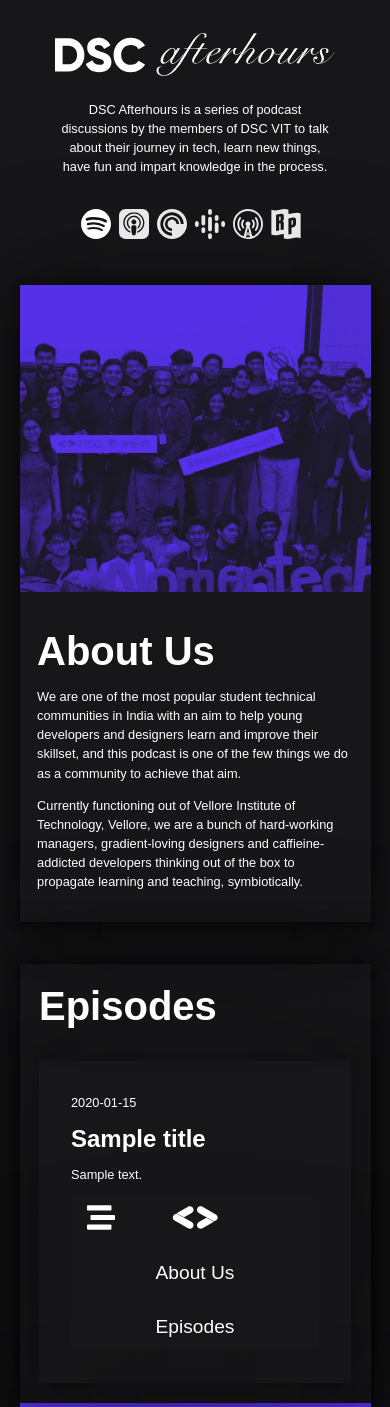
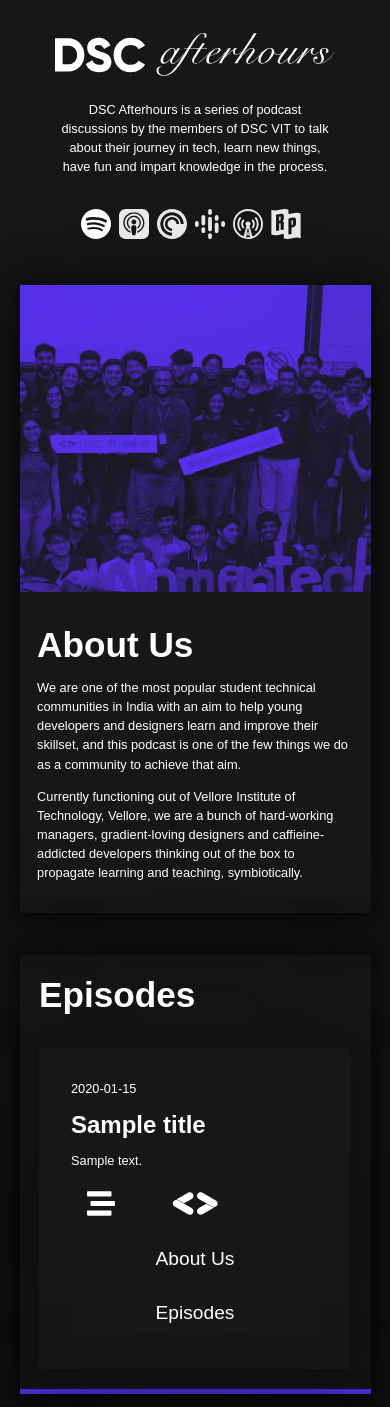
Before and after one commit to GDGVIT/dsc-afterhours, a Flask app: template templates/index.html in a window 390 px wide. Shown: the part 626-2033 px from the top of the page. Run offline with Flask 2, Linux system fonts and the light colour scheme; the template is opened without the code that fills it: most values are stand-ins (such as "Sample title", 1, 10 or a date in 2020); some libraries are stand-ins or nearby versions; some web fonts are replaced.

Commit message:
mobile heading font decreased

```diff
--- a/static/assets/css/styles.css
+++ b/static/assets/css/styles.css
@@ -386,7 +386,8 @@ p {
 
 @media (max-width: 768px) {
     h1{
-        font-weight: 700;
+        font-family: 'Gilroy-Medium', sans-serif;
+        font-size: 2.2rem;
     }
     .home-icons{
         justify-content: center;
```
